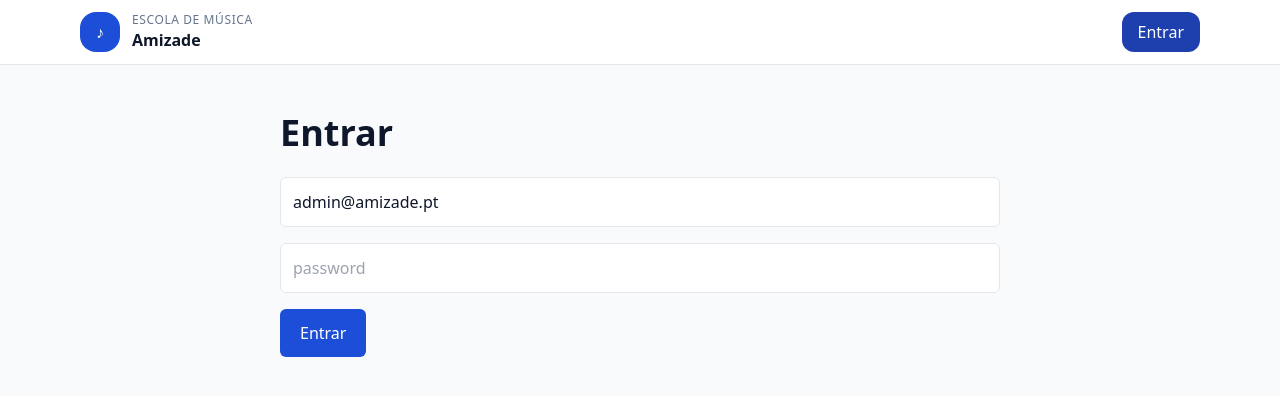
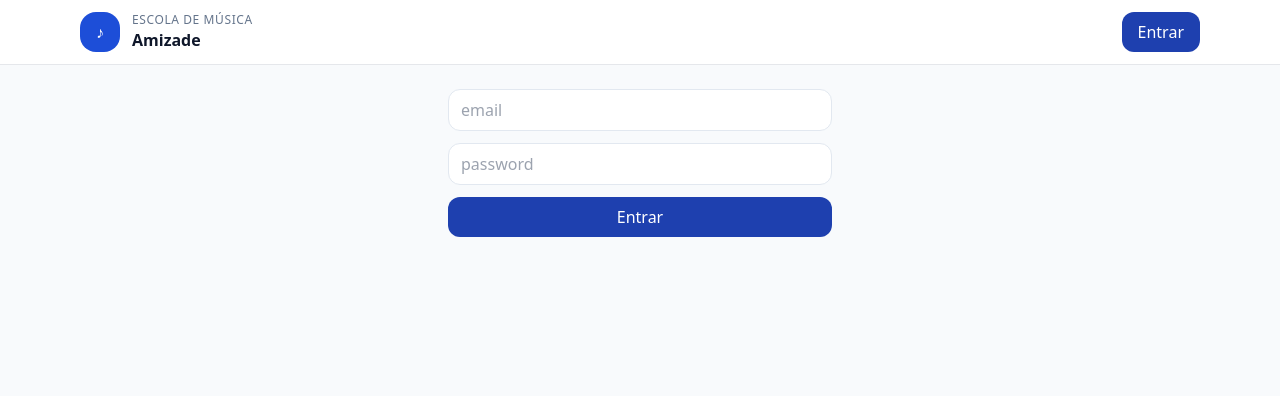
Before and after one commit to BernardoLima4/WEBSITE_EMBAmizade, a Next.js app in the folder EMBA_Website_v3/: page /login in a window 1280 px wide. Shown: the top 396 px of the page. Built offline with nearby package versions, Linux system fonts and the light colour scheme; no server answers.

Commit message:
Update page.tsx

```diff
--- a/EMBA_Website_v3/app/login/page.tsx
+++ b/EMBA_Website_v3/app/login/page.tsx
@@ -1,79 +1,25 @@
-'use client';
-
-import { useState } from 'react';
+'use client'
 import { useRouter } from 'next/navigation';
 import { supabase } from '../../lib/supabaseClient';
-import { fetchRoleWithRetry, AppRole } from '../../lib/roleClient';
+import fetchUserRole, { AppRole } from '../../lib/roleClient';
 
-export default function LoginPage() {
-  const router = useRouter();
-  const [email, setEmail] = useState('admin@amizade.pt');
-  const [password, setPassword] = useState('');
-  const [loading, setLoading] = useState(false);
-  const [errorMsg, setErrorMsg] = useState<string | null>(null);
-
-  async function onSubmit(e: React.FormEvent) {
-    e.preventDefault();
-    setErrorMsg(null);
-    setLoading(true);
-    try {
-      console.log('[login] start', { email });
-
-      const { data, error } = await supabase.auth.signInWithPassword({
-        email,
-        password,
-      });
-
-      if (error) throw error;
-      console.log('[login] session ok', data?.session?.user?.id);
-
-      const role = await fetchRoleWithRetry();
-      console.log('[login] role =', role);
-
-      if (role === 'admin') router.replace('/admin');
-      else if (role === 'teacher') router.replace('/teacher');
-      else if (role === 'parent') router.replace('/parent');
-      else setErrorMsg('Este utilizador ainda não tem perfil atribuído (admin/teacher/parent).');
-
-    } catch (err: any) {
-      console.error('[login] failed', err);
-      setErrorMsg(err?.message ?? 'Falha no login.');
-    } finally {
-      setLoading(false);
-    }
+export default function LoginPage(){
+  const router = useRouter()
+  async function onSubmit(e: React.FormEvent<HTMLFormElement>) {
+    e.preventDefault()
+    const form = new FormData(e.currentTarget)
+    const email = String(form.get('email')||'')
+    const password = String(form.get('password')||'')
+    const { error } = await supabase.auth.signInWithPassword({ email, password })
+    if (error) { alert(error.message); return }
+    const role = await fetchUserRole()
+    router.push(role==='admin'?'/admin':role==='teacher'?'/teacher':'/parent')
   }
-
   return (
-    <div className="mx-auto max-w-3xl p-6">
-      <h1 className="text-4xl font-bold mb-6">Entrar</h1>
-
-      <form onSubmit={onSubmit} className="space-y-4">
-        <input
-          type="email"
-          value={email}
-          onChange={e => setEmail(e.target.value)}
-          className="w-full rounded-md border p-3"
-          placeholder="email"
-        />
-        <input
-          type="password"
-          value={password}
-          onChange={e => setPassword(e.target.value)}
-          className="w-full rounded-md border p-3"
-          placeholder="password"
-        />
-        <button
-          type="submit"
-          disabled={loading}
-          className="rounded-md bg-blue-700 px-5 py-3 text-white disabled:opacity-60"
-        >
-          {loading ? 'A entrar…' : 'Entrar'}
-        </button>
-
-        {errorMsg && (
-          <p className="text-red-600">{errorMsg}</p>
-        )}
-      </form>
-    </div>
-  );
+    <form onSubmit={onSubmit} className="max-w-sm mx-auto space-y-3">
+      <input name="email" type="email" className="input" placeholder="email" required />
+      <input name="password" type="password" className="input" placeholder="password" required />
+      <button className="btn btn-primary w-full">Entrar</button>
+    </form>
+  )
 }
```
